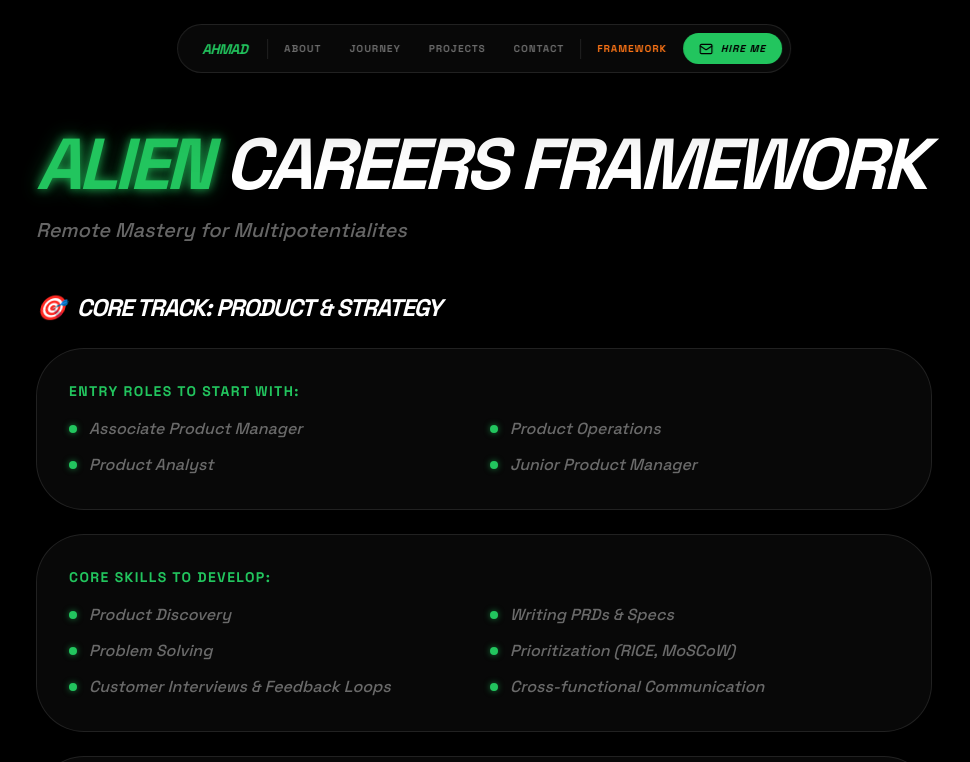
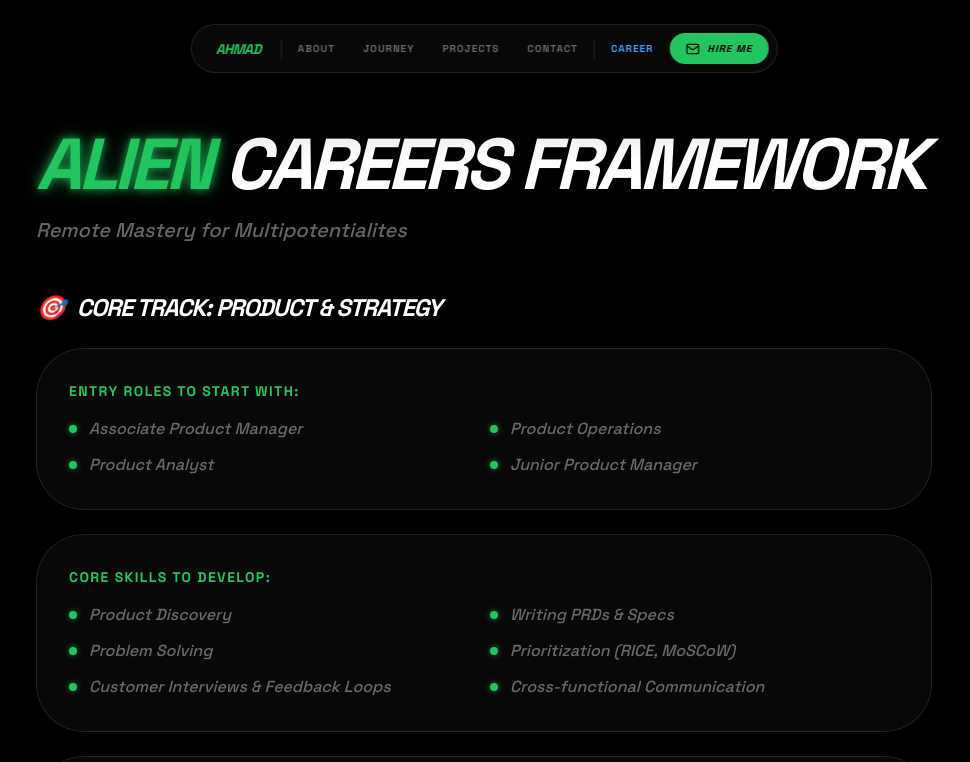
Before and after one commit to alientalentscommuunity-code/aabdelaziz, a React (Vite) app: page /career-framework in a window 1280 px wide. Shown: the top 762 px of the page, without its empty margins (156-1126 px from the left). Built offline with nearby package versions, Linux system fonts and the light colour scheme; a web font is replaced by a local one.

Commit message:
Preceding changes

```diff
--- a/src/components/Navbar.tsx
+++ b/src/components/Navbar.tsx
@@ -41,10 +41,10 @@ const Navbar = () => {
         ))}
         <div className="w-px h-5 bg-white/10" />
         <Link
-          to="/career-framework"
-          className="text-[10px] font-bold uppercase tracking-widest text-orange-500 hover:text-orange-400 px-3 py-2 rounded-full hover:bg-orange-500/10 transition-all duration-300"
+          to="/career"
+          className="text-[10px] font-bold uppercase tracking-widest text-[#4A9EFF] hover:text-[#6BB3FF] px-3 py-2 rounded-full hover:bg-[#4A9EFF]/10 transition-all duration-300"
         >
-          Framework
+          Career
         </Link>
         <a
           href="mailto:ahmad@alientalents.com"
```
